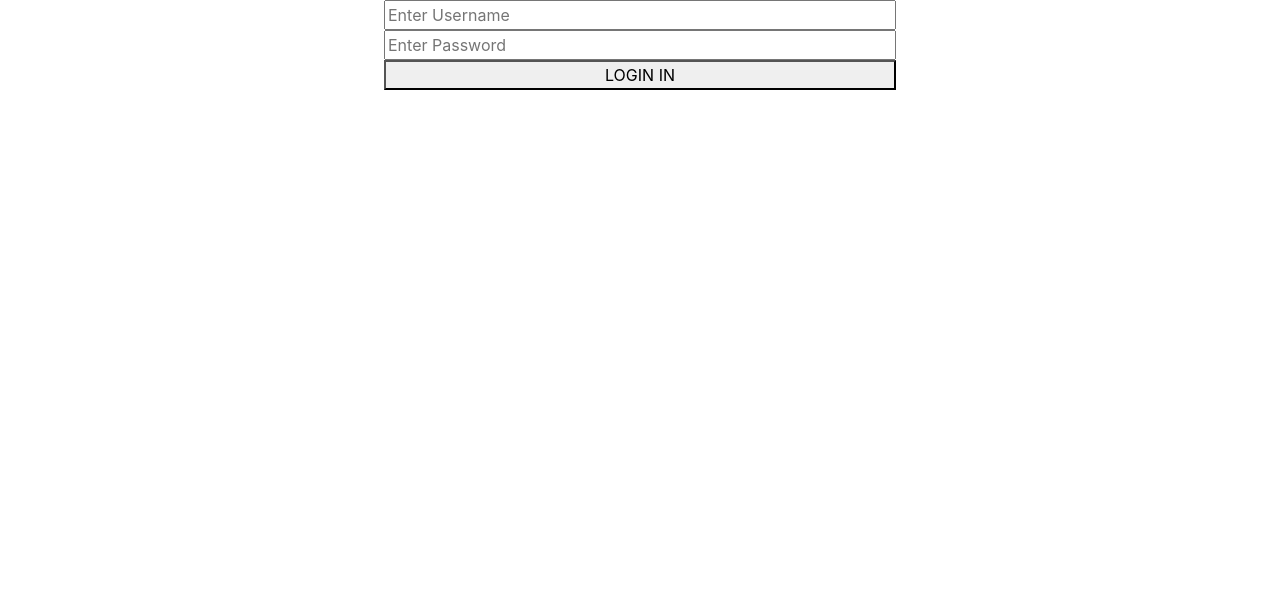
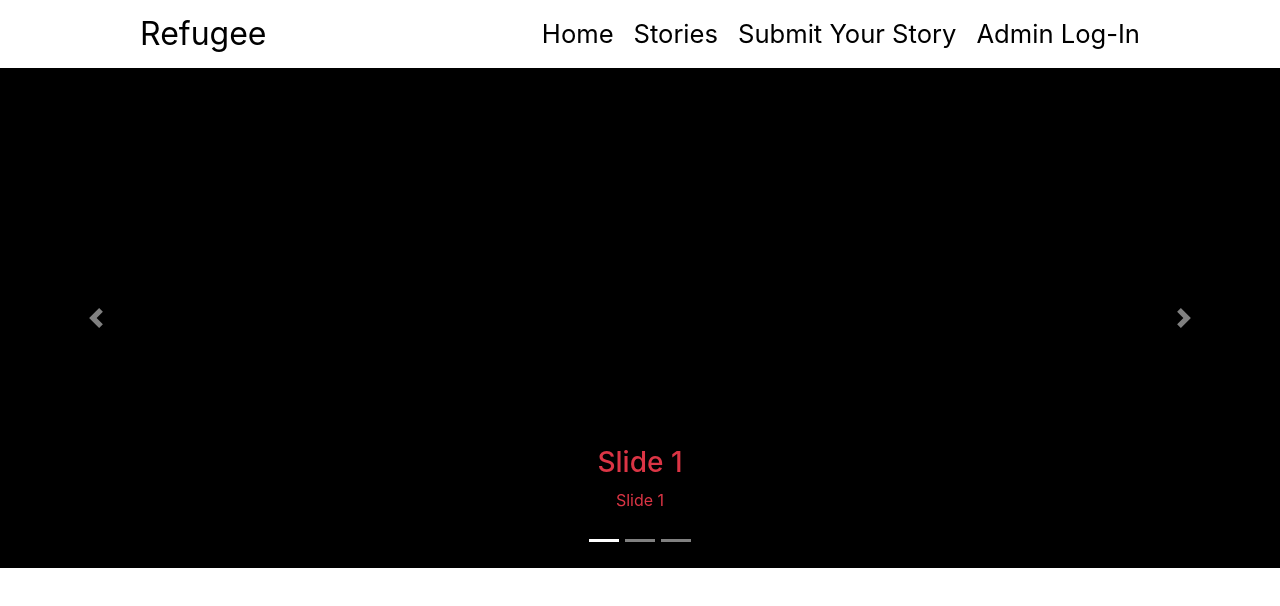
Before and after one commit to build-week-refugee-stories/refugee-imon, a React (Create React App) app in the folder refugee/: page / in a window 1280 px wide. Shown: the top 606 px of the page. Built offline with nearby package versions, Linux system fonts and the light colour scheme.

Commit message:
created stories page

```diff
--- a/refugee/src/App.js
+++ b/refugee/src/App.js
@@ -3,8 +3,11 @@ import { Link, Route } from 'react-router-dom';
 
 import './App.css';
 
+import Nav from './components/Nav/Nav';
 import Login from './components/Login/Login';
 import Home from './components/Home/Home';
+import Stories from './components/Stories/Stories';
+
 import authenticate from './components/Authenticate/Authenticate'
 
 const Authenticate = authenticate(Login)(Home)
@@ -13,9 +16,10 @@ class App extends Component {
   render() {
     return (
       <div className="App">
-        {/* <Route exact path='/' component={Home} />
-        <Route path='/login' component={Login} /> */}
-        <Authenticate />
+        <Nav />
+        <Route exact path='/' component={Home} />
+        <Route path='/login' component={Login} />
+        <Route path='/stories' component={Stories} />
       </div>
     );
   }
--- a/refugee/src/components/Home/Home.js
+++ b/refugee/src/components/Home/Home.js
@@ -1,14 +1,12 @@
 import React from 'react';
 import 'bootstrap/dist/css/bootstrap.min.css';
 
-import Nav from '../Nav/Nav'
 import CarouselSlides from './CarouselSlides';
 
 function Home() {
 
     return (
         <div>
-            <Nav />
             <CarouselSlides />
         </div>
     )
--- a/refugee/src/components/Nav/Nav.js
+++ b/refugee/src/components/Nav/Nav.js
@@ -14,9 +14,9 @@ function Nav() {
                     </div>
                     <div className='menu-links'>
                         <Link to='/' className='link'>Home</Link>
-                        <Link to='#' className='link'>Stories</Link>
+                        <Link to='/stories' className='link'>Stories</Link>
                         <Link to='#' className='link'>Submit Your Story</Link>
-                        <Link to='#' className='link'>Admin Log-In</Link>
+                        <Link to='/login' className='link'>Admin Log-In</Link>
                     </div>
                 </nav>
             </header>
--- /dev/null
+++ b/refugee/src/components/Stories/Stories.js
@@ -0,0 +1,39 @@
+import React from 'react';
+import axios from 'axios';
+
+import Story from './Story'
+
+class Stories extends React.Component {
+    constructor() {
+        super()
+
+        this.state = {
+            stories: []
+        }
+    }
+
+    componentDidMount() {
+        axios.get('https://refugeestories.herokuapp.com/api/stories')
+            .then(res => {
+                this.setState({
+                    stories: res.data
+                })
+            })
+            .catch(err => console.log(err))
+    }
+
+    render() {
+
+        return (
+            <div>
+                {this.state.stories.map((story, index) => {
+                    return (
+                        <Story story={story} key={index} />
+                    )
+                })}
+            </div>
+        )
+    }
+}
+
+export default Stories;
--- /dev/null
+++ b/refugee/src/components/Stories/Story.js
@@ -0,0 +1,15 @@
+import React from 'react';
+
+function Story(props) {
+
+    return (
+        <div>
+            <div><img src={props.story.url_thumbnail} /></div>
+            <div>{props.story.title}</div>
+            <div>{props.story.snippet}</div>
+            <button><i className="fas fa-arrow-circle-right"></i>LEARN MORE</button>
+        </div>
+    )
+}
+
+export default Story;
```
Also changed, not shown: refugee/src/components/Stories/RecentStories.js (added, +19 -0 lines), refugee/src/components/Stories/ItemsList.css (added).
